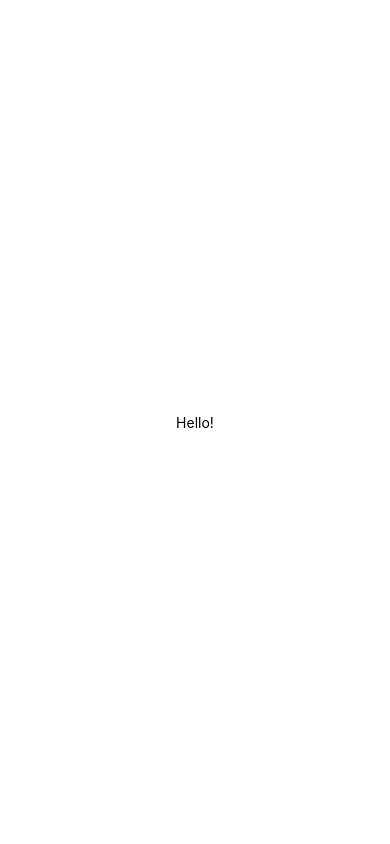
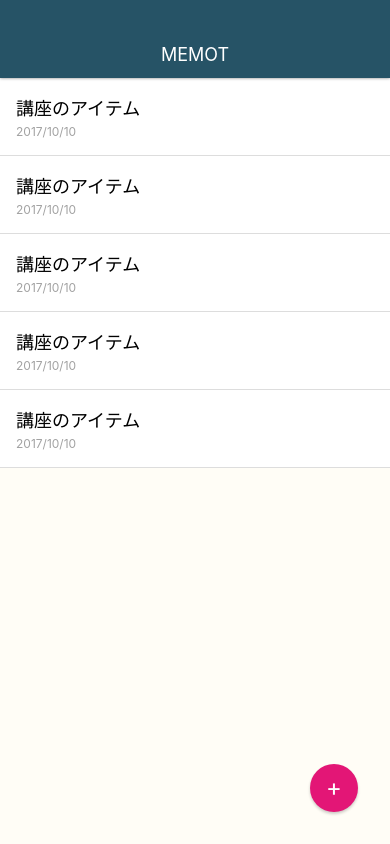
Before and after one commit to blackwatcher/MemoApp, a React Native app: screen / in a window 390 px wide. Built offline with nearby package versions, Linux system fonts and the light colour scheme.

Commit message:
Create MemoList

```diff
--- a/App.js
+++ b/App.js
@@ -1,11 +1,43 @@
 import React from 'react';
 import { StyleSheet, Text, View } from 'react-native';
+
 
 export default class App extends React.Component {
   render() {
     return (
       <View style={styles.container}>
-        <Text>Hello!</Text>
+        <View style={styles.appbar}>
+          <View>
+            <Text style={styles.appbarTitle}>MEMOT</Text>
+          </View>
+        </View>
+
+        <View style={styles.memoList}>
+          <View style={styles.memoListItem}>
+            <Text style={styles.memoTitle}>講座のアイテム</Text>
+            <Text style={styles.memoDate}>2017/10/10</Text>
+          </View>
+          <View style={styles.memoListItem}>
+            <Text style={styles.memoTitle}>講座のアイテム</Text>
+            <Text style={styles.memoDate}>2017/10/10</Text>
+          </View>
+          <View style={styles.memoListItem}>
+            <Text style={styles.memoTitle}>講座のアイテム</Text>
+            <Text style={styles.memoDate}>2017/10/10</Text>
+          </View>
+          <View style={styles.memoListItem}>
+            <Text style={styles.memoTitle}>講座のアイテム</Text>
+            <Text style={styles.memoDate}>2017/10/10</Text>
+          </View>
+          <View style={styles.memoListItem}>
+            <Text style={styles.memoTitle}>講座のアイテム</Text>
+            <Text style={styles.memoDate}>2017/10/10</Text>
+          </View>
+        </View>
+
+        <View style={styles.memoAddButton}>
+          <Text style={styles.memoAddButtonTitle}>+</Text>
+        </View>
       </View>
     );
   }
@@ -14,8 +46,67 @@
 const styles = StyleSheet.create({
   container: {
     flex: 1,
-    backgroundColor: '#fff',
+    backgroundColor: '#FFFDF6',
     alignItems: 'center',
     justifyContent: 'center',
+    paddingTop: 78,
+  },
+  memoAddButton: {
+    position: 'absolute',
+    bottom: 32,
+    right: 32,
+    width: 48,
+    height: 48,
+    backgroundColor: '#E31676',
+    borderRadius: 24,
+    justifyContent: 'center',
+    alignItems: 'center',
+    shadowColor: '#000',
+    shadowOffset: { width: 0, height: 2 },
+    shadowOpacity: 0.2,
+    shadowRadius: 3,
+  },
+  memoAddButtonTitle: {
+    fontSize: 24,
+    lineHeight: 24,
+    color: '#fff',
+  },
+  memoList: {
+    width: '100%',
+    flex: 1,
+  },
+  memoListItem: {
+    padding: 16,
+    borderBottomWidth: 1,
+    borderBottomColor: '#ddd',
+    backgroundColor: '#fff',
+  },
+  memoTitle: {
+    fontSize: 18,
+    marginBottom: 4,
+  },
+  memoDate: {
+    fontSize: 12,
+    color: '#a2a2a2',
+  },
+  appbar: {
+    position: 'absolute',
+    top: 0,
+    left: 0,
+    right: 0,
+    height: 78,
+    paddingTop: 30,
+    backgroundColor: '#265366',
+    justifyContent: 'center',
+    alignItems: 'center',
+    shadowColor: '#000',
+    shadowOffset: { width: 0, height: 0 },
+    shadowOpacity: 0.5,
+    shadowRadius: 3,
+    zIndex: 10,
+  },
+  appbarTitle: {
+    color: '#fff',
+    fontSize: 18,
   },
 });
```
Also changed, not shown: src/elements/BodyText.js (added, +23 -0 lines), 1 other file (tests, documents, lock files or other folders).
